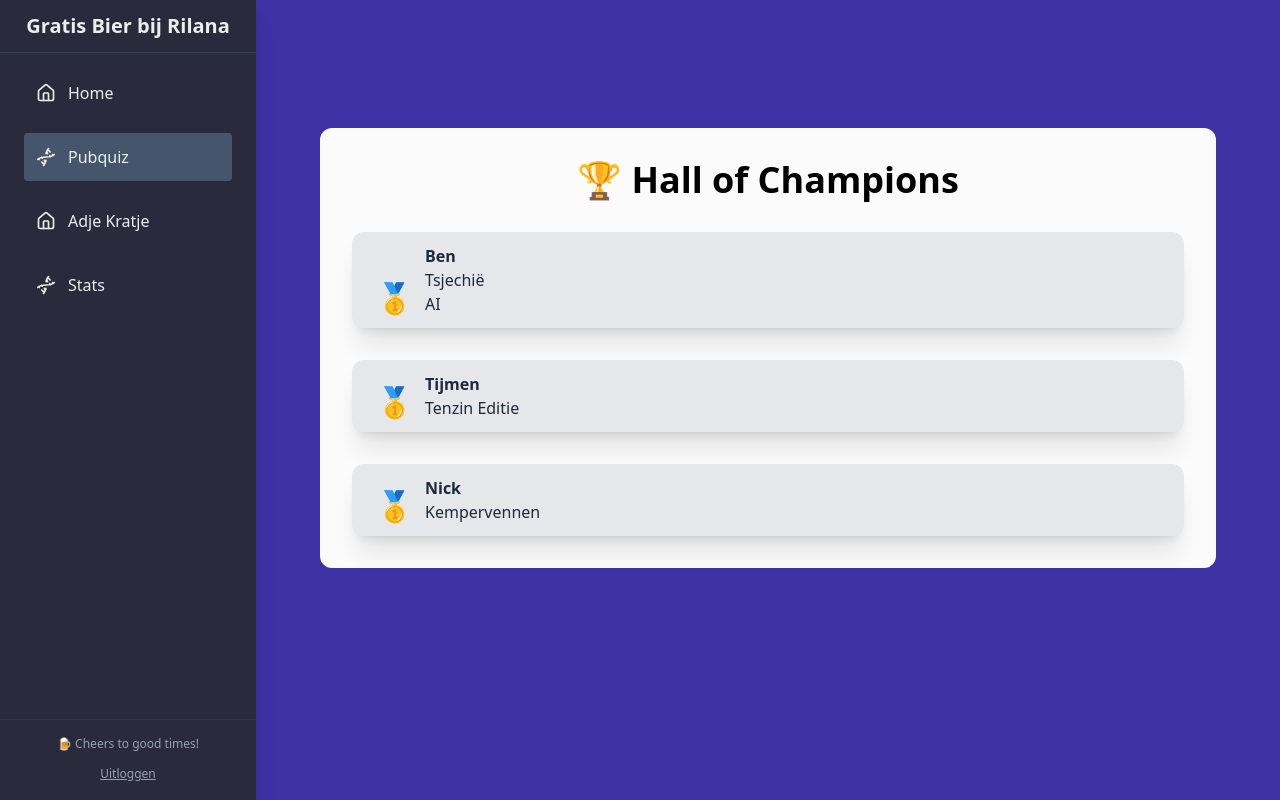
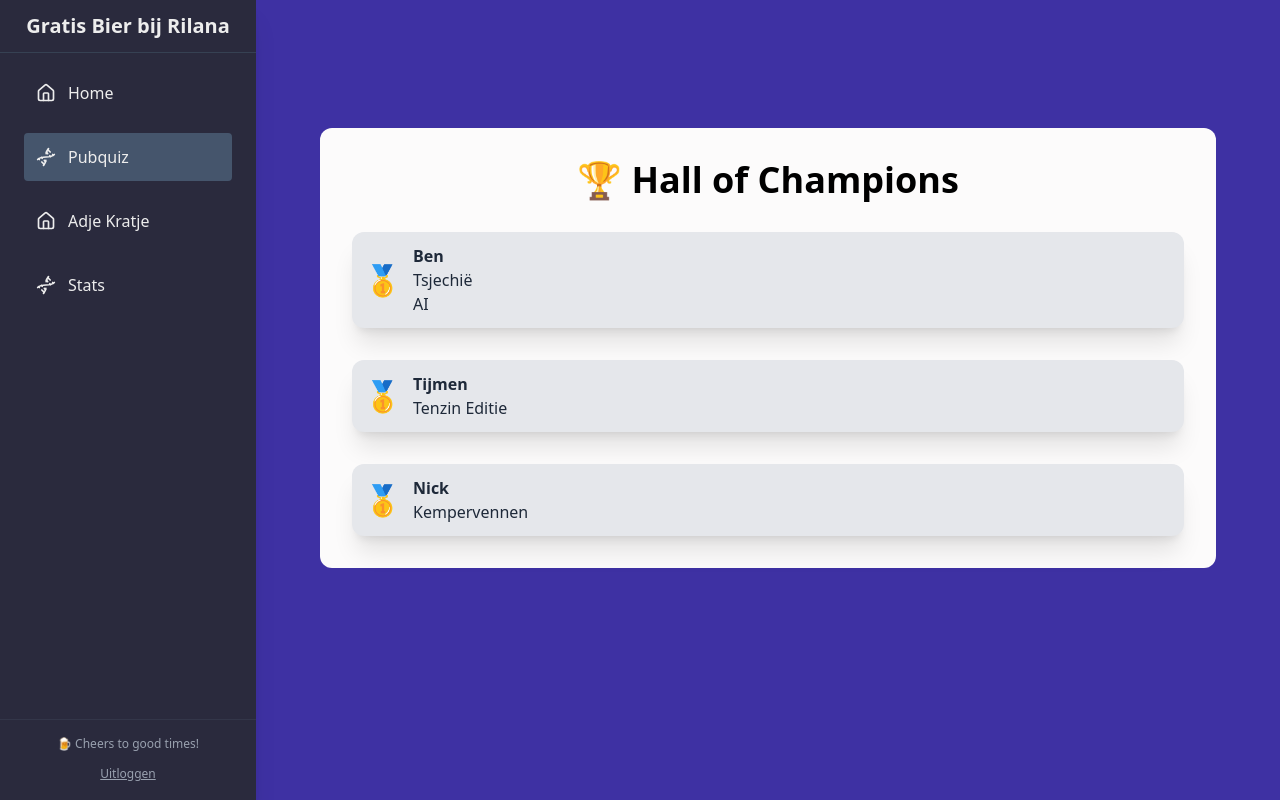
Before and after one commit to Benvdweg/gratis-bier-bij-rilana, a Next.js app: page /pubquiz in a window 1280 px wide. Built offline with nearby package versions, Linux system fonts and the light colour scheme; no server answers.

Commit message:
Android ui

```diff
--- a/src/app/pubquiz/components/ChampionCard.tsx
+++ b/src/app/pubquiz/components/ChampionCard.tsx
@@ -5,11 +5,9 @@ interface ChampionCardProps {
 
 export function ChampionCard({ name, edition }: ChampionCardProps) {
 	return (
-		<div className="flex flex-col sm:flex-row bg-gray-200 shadow-xl mt-4 sm:mt-8 rounded-xl p-3 sm:py-3 mx-2 sm:mx-0">
-			<div className="text-2xl sm:text-3xl mb-2 sm:mb-0 sm:my-auto sm:ml-3 text-center sm:text-left">
-				🥇
-			</div>
-			<div className="sm:ml-3 text-center sm:text-left">
+		<div className="flex flex-row bg-gray-200 shadow-xl mt-4 sm:mt-8 rounded-xl py-3">
+			<div className="my-auto text-2xl sm:text-3xl ml-3">🥇</div>
+			<div className="ml-3">
 				<p className="font-bold text-lg sm:text-base">{name}</p>
 				{edition.map((ed, index) => (
 					<p key={index} className="text-sm sm:text-base">
--- a/src/app/pubquiz/page.tsx
+++ b/src/app/pubquiz/page.tsx
@@ -2,7 +2,7 @@ import { ChampionCard } from "./components/ChampionCard";
 
 export default function PubquizPage() {
 	return (
-		<div className="mt-8 sm:mt-16 md:mt-32 bg-[#fcfbfb] w-full max-w-4xl mx-auto p-4 sm:p-6 md:p-8 rounded-xl">
+		<div className="mt-8 sm:mt-16 md:mt-32 bg-[#fcfbfb] w-full max-w-4xl p-4 sm:p-6 md:p-8 rounded-xl mx-4 sm:mx-auto">
 			<h1 className="text-black font-bold text-2xl sm:text-3xl md:text-4xl text-center mb-4 sm:mb-6">
 				🏆 Hall of Champions
 			</h1>
```
